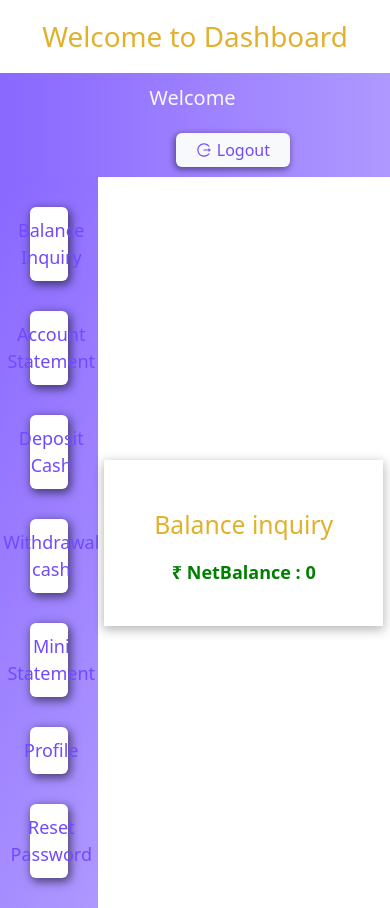
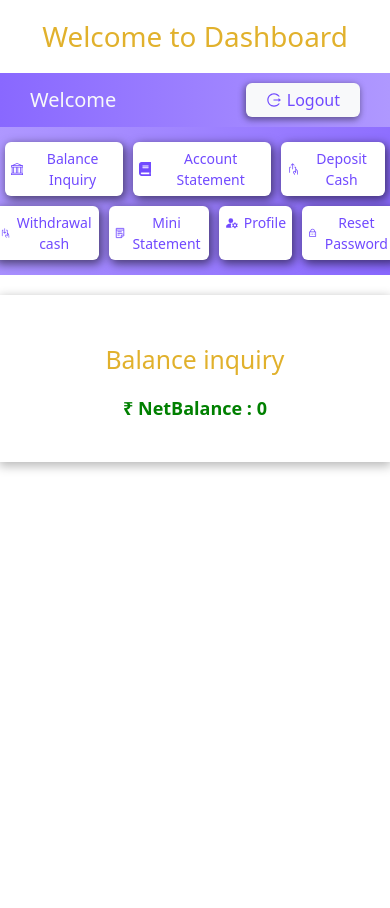
Before and after one commit to kishan421kr/E-Banking-Website, a React (Vite) app in the folder client/: page /dashboard/balanceInquiry in a window 390 px wide. After the commit the page ends 844 px from the top, so only its background shows below. Built offline with nearby package versions, Linux system fonts and the light colour scheme; no server answers; sample sign-in values are in the browser's storage.

Commit message:
dashbord media query

```diff
--- a/client/src/Css/dashborad.css
+++ b/client/src/Css/dashborad.css
@@ -15,6 +15,20 @@
     /* border-bottom:1px solid black ; */
     align-items: center;
 }
+
+@media(max-width:426px){
+    #displayBar{
+        display: flex;
+        justify-content:space-around;
+        gap: 10px;
+
+        padding: 10px 30px;
+
+    }
+}
+
+
+
 #dashHeading{
     text-align: center;
     background-color: #ffffff;
@@ -67,6 +81,8 @@
     top: 2px;
 }
 
+
+
 #dashMid{
     display: flex;
     flex-wrap: wrap;
@@ -91,7 +107,38 @@
 
 }
 
+#mNavBar{
+    display: flex;
+    justify-content: center;
+    flex-direction: column;
+    align-items: center;
+    background: linear-gradient(115deg,rgb(175, 152, 255),rgb(137, 104, 255));;
+    color: #F8F9FA;
+    text-align: center;
+    padding: 10px 0px;
+    margin-bottom: 20px;
+}
+#MFirstNav{
+    display: flex;
+}
+#MSectNav{
+    display: flex;
+}
 
+    #mStylelink {
+        background-color: white;
+        box-shadow: 2px 3px 10px 1px #0000008a;
+        border-radius: 6px;
+        margin: 5px;
+        padding: 6px;
+        font-size: 14px;
+        cursor: pointer;
+        text-align: center;
+    }
+
+@media (max-width:426px){
+
+}
 
 #balanceMainDiv{
     background-color: #fff;
--- a/client/src/Pages/dashboard.jsx
+++ b/client/src/Pages/dashboard.jsx
@@ -39,7 +39,7 @@ const Dashboard=()=>{
                 <div id="DashLogoutBtn" onClick={handelLogout}><AiOutlineLogout /> Logout</div>
             </div>
 
-            <div id="dashMid">
+            {/* <div id="dashMid">
                 <article id="articalone">
                     <div ><Link id="dashLink" to={"balanceInquiry"}><BsBank />  Balance Inquiry</Link></div>
                     <div ><Link id="dashLink" to={"accountSatement"}><FaBook />
@@ -56,6 +56,30 @@ const Dashboard=()=>{
                 <article id="OutletSection">
                     < Outlet/>
                 </article>
+            </div> */}
+            <div>
+                <div id="mNavBar">
+                    <div id="MFirstNav">
+                        <div id="mStylelink"><Link id="dashLink" to={"balanceInquiry"}><BsBank />  Balance Inquiry</Link></div>
+                        <div id="mStylelink" ><Link id="dashLink" to={"accountSatement"}><FaBook />
+                        Account Statement</Link></div>
+                        <div id="mStylelink" ><Link id="dashLink" to={"deposite"}><PiHandDeposit />  Deposit Cash</Link></div>
+
+                    </div>
+                    <div id="MSectNav" >
+                        <div id="mStylelink" ><Link id="dashLink" to={"withdrawal"}><PiHandWithdraw />
+                        Withdrawal cash</Link></div>
+                        <div id="mStylelink" ><Link id="dashLink" to={"miniStatement"}><GrNotes />  Mini Statement</Link></div>
+                        <div id="mStylelink" ><Link id="dashLink" to={"profile"}><MdManageAccounts />
+                        Profile</Link></div>
+                        <div id="mStylelink" ><Link id="dashLink" to={"resetPassword"}><RiLockPasswordLine />  Reset Password</Link></div>
+
+                    </div>
+
+                </div>
+                <div id="OutletSection">
+                    < Outlet/>
+                </div>
             </div>
             <ToastContainer position="top-right" autoClose={3000} />
         </>
```
